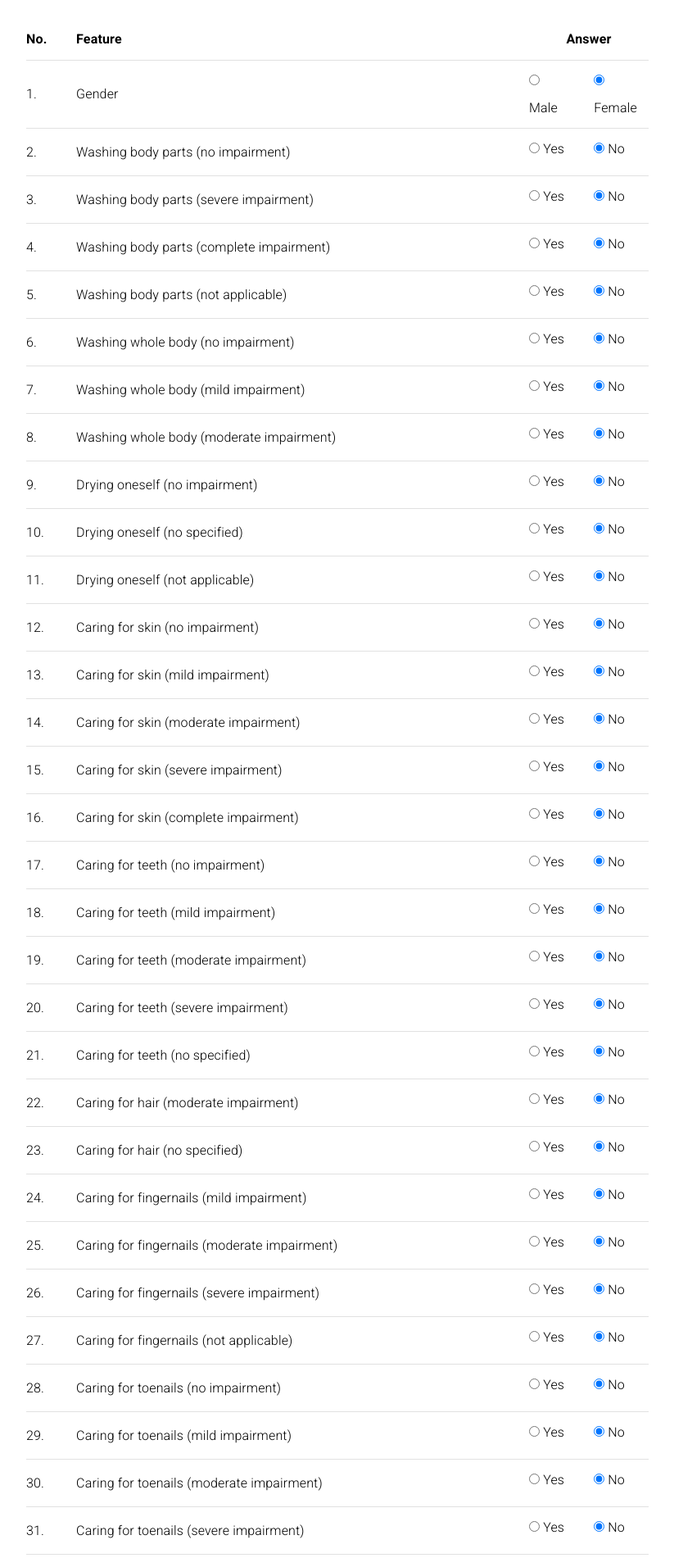
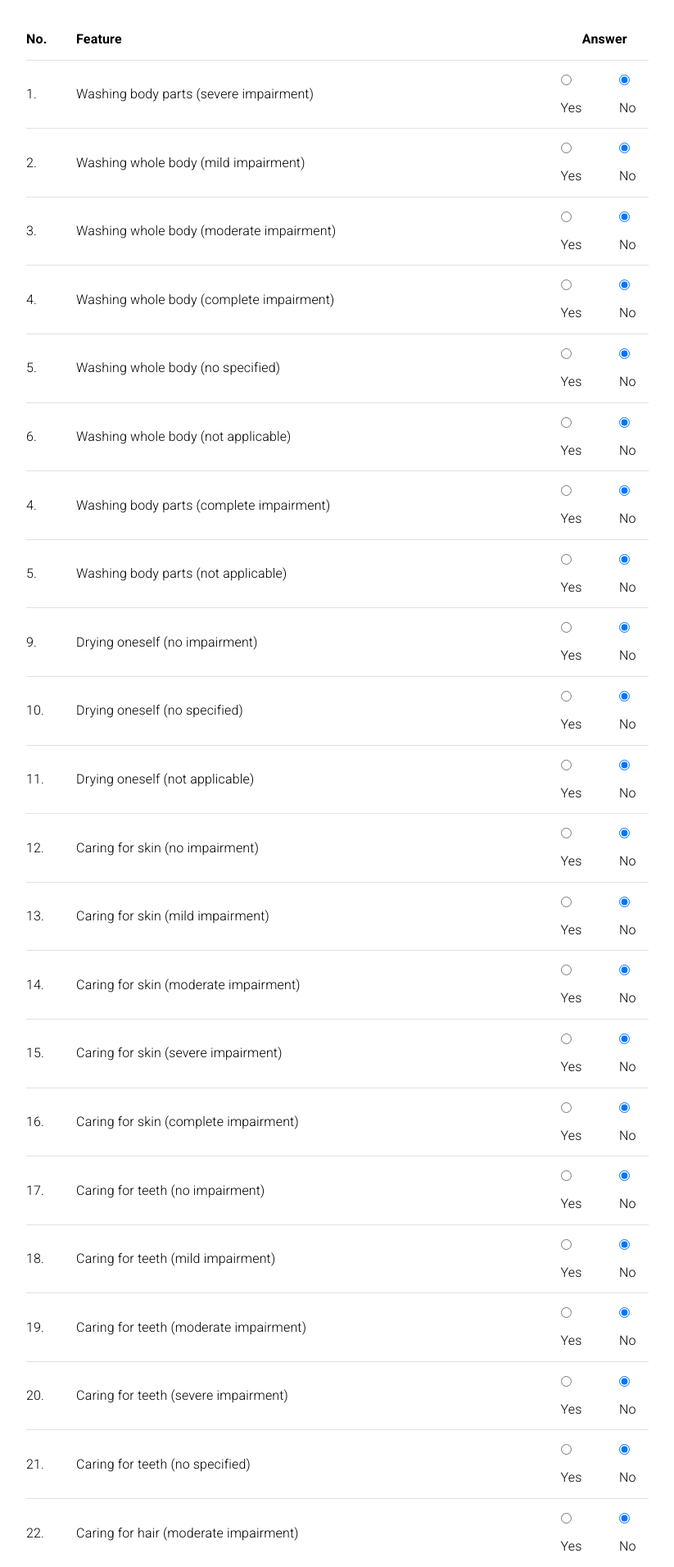
Before and after one commit to justudin/selfcare-apps, a Flask app: page /multi in a window 1280 px wide. Shown: the part 52-1964 px from the top of the page at 82% size, without its empty margins (228-1051 px from the left). Run offline with Flask 2, Linux system fonts and the light colour scheme; parts of the project's set-up code (start-up, migrations or seed data) failed here and were passed over.

Commit message:
update multi-class

```diff
--- a/app.py
+++ b/app.py
@@ -1,3 +1,6 @@
+'''
+Created by Muhammad Syafrudin <github.com/justudin>
+'''
 # USAGE
 # Start the server:
 # 	python app.py
@@ -20,7 +23,6 @@ model_multi = None
 
 def load_model_binary():
 	global model_binary
-	# load model from file
 	model_binary = load("./models/scadi-binary.model")
 	print("Successfully loaded model: scadi-binary.model")
 
@@ -86,11 +88,16 @@ def multi_result():
 
 	return render_template('result.html', classtype=classtype, status=status)
 
+
 # if this is the main thread of execution first load the model and
 # then start the server
 if __name__ == "__main__":
 	print(("* Loading the models and Flask starting server..."
 		"please wait until server has fully started"))
+	# load the model (binary)
 	load_model_binary()
+	# load the model (multi)
 	load_model_multi()
-	app.run(host='localhost',port=2097,debug=True)
+
+	# start the server at localhost:2097 (NOT FOR PRODUCTION!)
+	app.run(host='localhost', port=2097, debug=True)
--- a/templates/multi.html
+++ b/templates/multi.html
@@ -126,7 +126,14 @@
           </a>
         </section>
       </nav>
+      <!--
 
+['', '', '', '', '', 'd5101-9', 'd5102-0', 'd5102-2', 'd5102-4', 'd5200-0', 'd5200-1', 'd5200-3', 'd5200-4', 'd5201-3', 'd5201-8', 'd5202-9', 'd5203-9', 'd5204-1', 'd5204-4', 'd5204-9', 'd5205-0', 'd5205-1', 'd5205-3', 'd5205-8', 'd53000-1', 'd53000-4', 'd53000-8', 'd53000-9', 'd53001-0', 'd53001-2', 'd53001-3', 'd53001-4', 'd53001-9', 'd53010-2', 'd53010-4', 'd53010-9', 'd53011-3', 'd53011-4', 'd5302-4', 'd5400-0', 'd5400-1', 'd5400-2', 'd5400-8', 'd5401-1', 'd5401-3', 'd5401-4', 'd5401-8', 'd5401-9', 'd5402-0', 'd5403-0', 'd5403-2', 'd5403-9', 'd5404-0', 'd5404-1', 'd5404-4', 'd5404-8', 'd5404-9', 'd5500-0', 'd5500-2', 'd5500-3', 'd5500-4', 'd5500-9', 'd5501-8', 'd5600-4', 'd5600-9', 'd5602-3', 'd5602-4', 'd5602-9', 'd5700-0', 'd5700-2', 'd5700-3', 'd5701-0', 'd5701-1', 'd5701-3', 'd5701-4', 'd5701-8', 'd57020-2', 'd57020-3', 'd57020-4', 'd57020-8', 'd57021-2', 'd57022-3', 'd57022-8', 'd57022-9', 'd571-1', 'd571-2', 'd571-3', 'd571-8']
+
+        0: no impairment, 1: mild impairment, 2: moderate impairment, 3: severe impairment, 4: complete impairment,
+        8: no specified, 9: not applicable.
+
+      -->
       <section class="container" id="form-multi">
         <form action="multi/result" method="POST">
           <table>
@@ -140,22 +147,48 @@
             <tbody>
               <tr>
                 <td>1.</td>
-                <td>Gender</td>
-                <td><input type="radio" name="gender" value="1" required> Male</td>
-                <td><input type="radio" name="gender" value="0" checked="checked"> Female</td>
-              </tr>
-              <tr>
-                <td>2.</td>
-                <td>Washing body parts (no impairment)</td>
-                <td><input type="radio" name="d5100-0" value="1" required> Yes</td>
-                <td><input type="radio" name="d5100-0" value="0" checked="checked"> No</td>
-              </tr>
-              <tr>
-                <td>3.</td>
                 <td>Washing body parts (severe impairment)</td>
                 <td><input type="radio" name="d5100-3" value="1" required> Yes</td>
                 <td><input type="radio" name="d5100-3" value="0" checked="checked"> No</td>
               </tr>
+              <tr>
+                <td>2.</td>
+                <td>Washing whole body (mild impairment)</td>
+                <td><input type="radio" name="d5101-1" value="1" required> Yes</td>
+                <td><input type="radio" name="d5101-1" value="0" checked="checked"> No</td>
+              </tr>
+              <tr>
+                <td>3.</td>
+                <td>Washing whole body (moderate impairment)</td>
+                <td><input type="radio" name="d5101-2" value="1" required> Yes</td>
+                <td><input type="radio" name="d5101-2" value="0" checked="checked"> No</td>
+              </tr>
+              <tr>
+                <td>4.</td>
+                <td>Washing whole body (complete impairment)</td>
+                <td><input type="radio" name="d5101-4" value="1" required> Yes</td>
+                <td><input type="radio" name="d5101-4" value="0" checked="checked"> No</td>
+              </tr>
+              <tr>
+                <td>5.</td>
+                <td>Washing whole body (no specified)</td>
+                <td><input type="radio" name="d5101-8" value="1" required> Yes</td>
+                <td><input type="radio" name="d5101-8" value="0" checked="checked"> No</td>
+              </tr>
+              <tr>
+                <td>6.</td>
+                <td>Washing whole body (not applicable)</td>
+                <td><input type="radio" name="d5101-9" value="1" required> Yes</td>
+                <td><input type="radio" name="d5101-9" value="0" checked="checked"> No</td>
+              </tr>
+
+
+
+
+
+
+
+
               <tr>
                 <td>4.</td>
                 <td>Washing body parts (complete impairment)</td>
@@ -169,24 +202,9 @@
                 <td><input type="radio" name="d5100-9" value="0" checked="checked"> No</td>
               </tr>
 
-              <tr>
-                <td>6.</td>
-                <td>Washing whole body (no impairment)</td>
-                <td><input type="radio" name="d5101-0" value="1" required> Yes</td>
-                <td><input type="radio" name="d5101-0" value="0" checked="checked"> No</td>
-              </tr>
-              <tr>
-                <td>7.</td>
-                <td>Washing whole body (mild impairment)</td>
-                <td><input type="radio" name="d5101-1" value="1" required> Yes</td>
-                <td><input type="radio" name="d5101-1" value="0" checked="checked"> No</td>
-              </tr>
-              <tr>
-                <td>8.</td>
-                <td>Washing whole body (moderate impairment)</td>
-                <td><input type="radio" name="d5101-2" value="1" required> Yes</td>
-                <td><input type="radio" name="d5101-2" value="0" checked="checked"> No</td>
-              </tr>
+
+
+
 
               <tr>
                 <td>9.</td>
@@ -834,10 +852,8 @@
               </tr>
 
         <!--
-        Binary features = 111
+        Multi features = 111
 
-        0: no impairment, 1: mild impairment, 2: moderate impairment, 3: severe impairment, 4: complete impairment,
-        8: no specified, 9: not applicable.
         -->
 
             </tbody>
```
